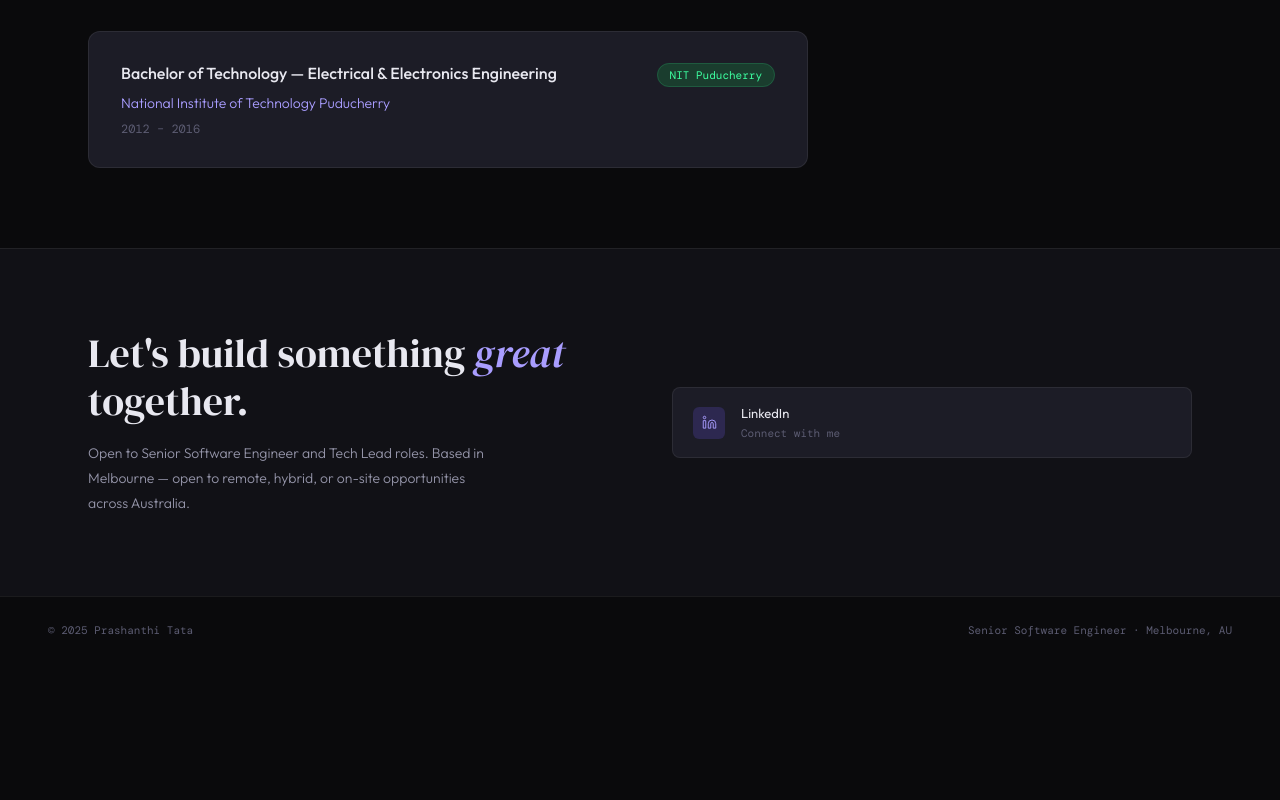
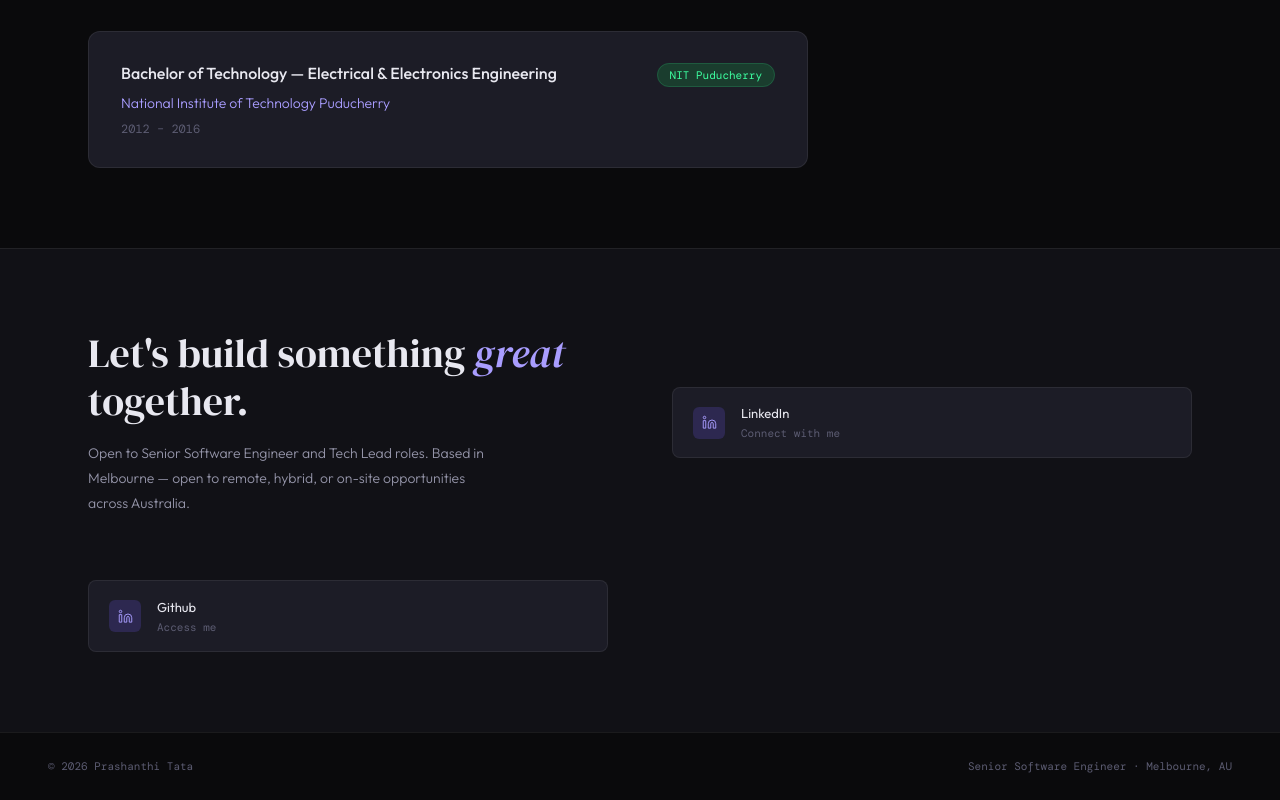
Before and after one commit to prashanthit4/prashious, a plain HTML site: page index.html in a window 1280 px wide. Shown: the part 3112-3912 px from the top of the page. Before the commit the page ends 3776 px from the top, so only its background shows below. Drawn offline with nearby package versions, Linux system fonts and the light colour scheme; a web font is replaced by a local one.

Commit message:
github added

```diff
--- a/index.html
+++ b/index.html
@@ -841,11 +841,22 @@
         </div>
       </a>
     </div>
+    <div class="contact-links fade-up" style="transition-delay:0.1s">
+      <a href="https://github.com/prashanthit4/" target="_blank" class="contact-link">
+        <div class="contact-link-icon">
+          <svg viewBox="0 0 24 24" fill="none" stroke="var(--accent2)" stroke-width="1.5"><path d="M16 8a6 6 0 016 6v7h-4v-7a2 2 0 00-2-2 2 2 0 00-2 2v7h-4v-7a6 6 0 016-6zM2 9h4v12H2z"/><circle cx="4" cy="4" r="2"/></svg>
+        </div>
+        <div>
+          <div class="contact-link-label">Github</div>
+          <div class="contact-link-sub">Access me</div>
+        </div>
+      </a>
+    </div>
   </div>
 </section>
 
 <footer>
-  <p>© 2025 Prashanthi Tata</p>
+  <p>© 2026 Prashanthi Tata</p>
   <p>Senior Software Engineer · Melbourne, AU</p>
 </footer>
 
```
